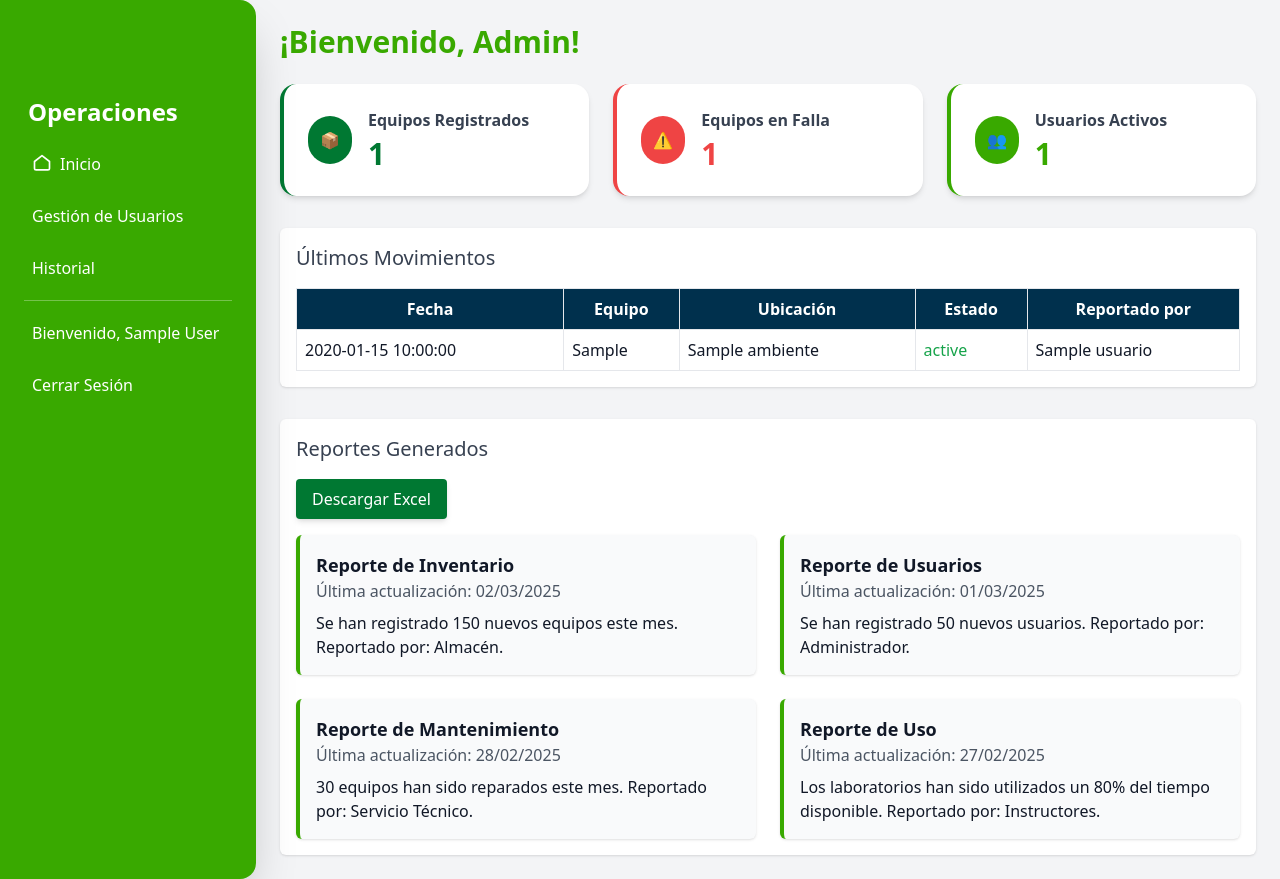
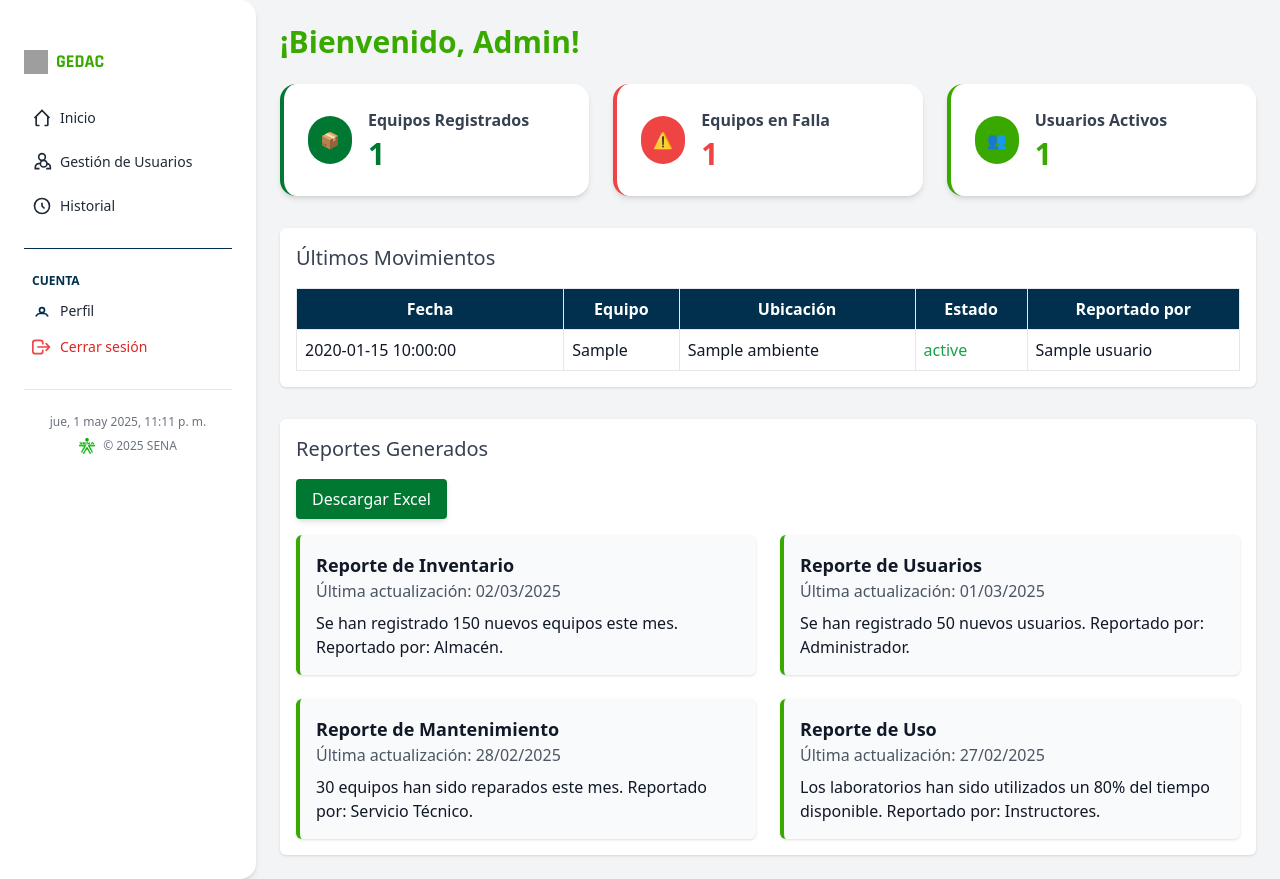
Before and after one commit to Stely69/mesa-de-ayuda, a PHP site: page /views/Admin/Admin.php in a window 1280 px wide. Run offline with PHP 8.4, Linux system fonts and the light colour scheme; the visitor is signed in with stand-in values (Sample User, id 1); tables that the repository leaves empty or names only in its code hold one stand-in row (values such as "Sample post"); some libraries are stand-ins or nearby versions; grey boxes are pictures that could not be loaded.

Commit message:
feat: enhance sidebar layout with new logo, improved navigation, and updated styles

```diff
--- a/public/views/Admin/barra.php
+++ b/public/views/Admin/barra.php
@@ -1,3 +1,6 @@
+<!-- Fuente personalizada -->
+<link href="https://fonts.googleapis.com/css2?family=Rajdhani:wght@700&display=swap" rel="stylesheet">
+
 <!-- Botón hamburguesa solo visible en móvil -->
 <button id="menu-toggle" class="md:hidden fixed top-4 left-4 z-50 bg-[#39A900] text-white p-2 rounded-full shadow-lg">
     <svg xmlns="http://www.w3.org/2000/svg" class="w-6 h-6" fill="none" viewBox="0 0 24 24" stroke="currentColor">
@@ -5,55 +8,124 @@
     </svg>
 </button>
 
-<!-- Barra lateral responsive -->
-<aside id="sidebar" class="bg-[#39A900] text-white w-64 p-6 pt-20 space-y-4 fixed inset-y-0 left-0 transform -translate-x-full md:translate-x-0 transition-transform duration-300 z-40 md:relative md:block shadow-2xl md:rounded-r-2xl">
+<!-- Sidebar -->
+<aside id="sidebar" class="fixed inset-y-0 left-0 w-64 z-40 bg-white text-gray-800 p-6 space-y-6 shadow-md flex flex-col transform -translate-x-full md:translate-x-0 transition-transform duration-300 md:relative md:block md:rounded-r-2xl">
 
-    <!-- Botón X para cerrar solo en móvil -->
+    <!-- Botón X solo visible en móvil -->
     <div class="flex justify-end md:hidden absolute top-4 right-4">
-        <button id="closeSidebar" class="text-white p-2">
+        <button id="closeSidebar" class="text-gray-800 p-2">
             <svg class="w-6 h-6" fill="none" stroke="currentColor" stroke-width="2" viewBox="0 0 24 24">
                 <path stroke-linecap="round" stroke-linejoin="round" d="M6 18L18 6M6 6l12 12"/>
             </svg>
         </button>
     </div>
 
-    <h1 class="text-2xl font-bold mb-6 pl-1">Operaciones</h1>
+    <!-- Logo y título -->
+    <div class="flex items-center space-x-2 mb-4 mt-6">
+        <img src="ruta/a/tu/logo.svg" alt="Logo" class="w-6 h-6">
+        <span class="text-lg" style="font-family: 'Rajdhani', sans-serif; font-weight: 700; color: #39A900;">
+            GEDAC
+        </span>
+    </div>
 
-    <nav class="flex flex-col space-y-3">
-        <a href="admin" class="p-2 hover:bg-white hover:text-[#39A900] rounded transition flex items-center space-x-2">
-            <svg xmlns="http://www.w3.org/2000/svg" class="w-5 h-5" fill="none" viewBox="0 0 24 24" stroke="currentColor">
-                <path stroke-linecap="round" stroke-linejoin="round" stroke-width="2" d="M3 9l9-7 9 7v8a2 2 0 0 1-2 2H5a2 2 0 0 1-2-2V9z" />
+    <!-- Navegación -->
+<nav class="flex flex-col space-y-2">
+    <!-- Inicio -->
+    <a href="admin" class="flex items-center space-x-2 p-2 rounded-lg hover:bg-[#007832] hover:text-white text-sm font-medium transition duration-300">
+        <svg class="w-5 h-5" fill="none" stroke="currentColor" stroke-width="2" viewBox="0 0 24 24">
+            <path d="M3 12l2-2m0 0l7-7 7 7M5 10v10a1 1 0 001 1h3m10-11l2 2m-2-2v10a1 1 0 01-1 1h-3" />
         </svg>
         <span>Inicio</span>
     </a>
 
-        <a href="GestiondeUsuarios" class="p-2 hover:bg-white hover:text-[#39A900] rounded transition">Gestión de Usuarios</a>
-        <a href="historial" class="nav-link p-2 hover:bg-white hover:text-[#39A900] rounded-md transition hover:scale-105">Historial</a>
+    <!-- Gestión de Usuarios -->
+    <a href="GestiondeUsuarios" class="flex items-center space-x-2 p-2 rounded-lg hover:bg-[#00304D] hover:text-white text-sm font-medium transition duration-300">
+        <svg class="w-5 h-5" fill="none" stroke="currentColor" stroke-width="2" viewBox="0 0 24 24">
+            <path d="M17 20h5v-2a4 4 0 00-5-4M9 20H4v-2a4 4 0 015-4m3-4a4 4 0 100-8 4 4 0 000 8zm6 4a4 4 0 10-8 0 4 4 0 008 0z" />
+        </svg>
+        <span>Gestión de Usuarios</span>
+    </a>
 
-        <hr class="border-white opacity-30">
+    <!-- Historial -->
+    <a href="HistorialAdmin" class="flex items-center space-x-2 p-2 rounded-lg hover:bg-[#00304D] hover:text-white text-sm font-medium transition duration-300">
+        <svg class="w-5 h-5" fill="none" stroke="currentColor" stroke-width="2" viewBox="0 0 24 24">
+            <path d="M12 8v4l3 3m6-3a9 9 0 11-18 0 9 9 0 0118 0z" />
+        </svg>
+        <span>Historial</span>
+    </a>
+</nav>
 
+
+    <hr class="border-[#00304D] my-4">
+
+    <!-- Cuenta -->
+    <div>
+        <p class="text-xs font-semibold text-[#00304D] uppercase px-2 mb-1">Cuenta</p>
         <?php if (isset($_SESSION["id"])): ?>
-            <a href="../Perfi/perfil" class="p-2 hover:bg-white hover:text-[#39A900] rounded transition">
-                Bienvenido, <?php echo $_SESSION["nombres"]; ?>
+        <a href="../Perfi/perfil" class="flex items-center space-x-2 p-2 rounded-lg hover:bg-[#00304D] hover:text-white text-sm font-medium transition duration-300">
+            <svg class="w-5 h-5 text-[#00304D]" fill="none" stroke="currentColor" stroke-width="2" viewBox="0 0 24 24">
+                <path stroke-linecap="round" stroke-linejoin="round" d="M5.121 17.804A4.992 4.992 0 0110 15h4a4.992 4.992 0 014.879 2.804M15 11a3 3 0 11-6 0 3 3 0 016 0z" />
+            </svg>
+            <span>Perfil</span>
         </a>
         <?php endif; ?>
+        <a href="../Login/LogoutAction" class="flex items-center space-x-2 p-2 rounded-lg hover:bg-[#00304D] hover:text-white text-sm font-medium text-red-600 transition duration-300">
+            <svg class="w-5 h-5 text-red-500" fill="none" stroke="currentColor" stroke-width="2" viewBox="0 0 24 24">
+                <path stroke-linecap="round" stroke-linejoin="round" d="M17 16l4-4m0 0l-4-4m4 4H7m6 4v1a3 3 0 01-3 3H4a3 3 0 01-3-3V7a3 3 0 013-3h6a3 3 0 013 3v1" />
+            </svg>
+            <span>Cerrar sesión</span>
+        </a>
+    </div>
 
-        <a href="../Login/LogoutAction" class="p-2 hover:bg-white hover:text-[#39A900] rounded transition">Cerrar Sesión</a>
-    </nav>
+    <!-- Pie de sidebar -->
+    <div class="pt-6 border-t border-gray-200 mt-auto">
+        <div class="text-xs text-gray-500 text-center mb-2" id="fecha-hora"></div>
+        <div class="flex items-center justify-center space-x-2 text-gray-500 text-xs">
+            <img src="../../pictures/logoSena.png" alt="Logo" class="w-4 h-4">
+            <span>&copy; <?php echo date("Y"); ?> SENA</span>
+        </div>
+    </div>
 </aside>
 
+<!-- Script JS -->
 <script>
+    function actualizarFechaHora() {
+        const ahora = new Date();
+        const opciones = { weekday: 'short', year: 'numeric', month: 'short', day: 'numeric', hour: '2-digit', minute: '2-digit' };
+        document.getElementById('fecha-hora').textContent = ahora.toLocaleDateString('es-CO', opciones);
+    }
+
+    actualizarFechaHora();
+    setInterval(actualizarFechaHora, 60000);
+
+    document.addEventListener('DOMContentLoaded', () => {
         const menuToggle = document.getElementById('menu-toggle');
+        const closeSidebar = document.getElementById('closeSidebar');
         const sidebar = document.getElementById('sidebar');
-    const closeSidebar = document.getElementById('closeSidebar');
 
-    menuToggle.addEventListener('click', () => {
-        sidebar.classList.toggle('-translate-x-full');
+        menuToggle.addEventListener('click', (e) => {
+            e.stopPropagation();
+            sidebar.classList.remove('-translate-x-full');
+            sidebar.classList.add('translate-x-0');
         });
 
         if (closeSidebar) {
             closeSidebar.addEventListener('click', () => {
+                sidebar.classList.remove('translate-x-0');
                 sidebar.classList.add('-translate-x-full');
             });
         }
+
+        document.addEventListener('click', (e) => {
+            if (
+                !sidebar.contains(e.target) &&
+                !menuToggle.contains(e.target) &&
+                sidebar.classList.contains('translate-x-0') &&
+                window.innerWidth < 768
+            ) {
+                sidebar.classList.remove('translate-x-0');
+                sidebar.classList.add('-translate-x-full');
+            }
+        });
+    });
 </script>
```
Lines whose indentation alone changed are shown as unchanged.
